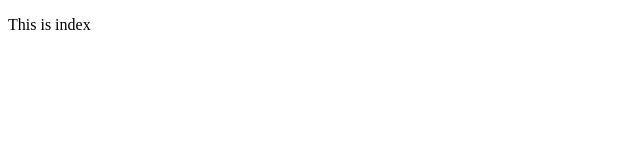
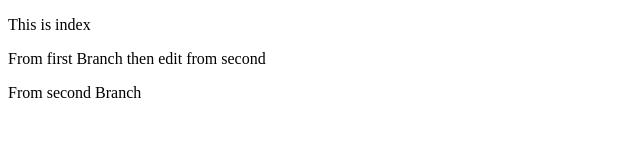
Before and after one commit to sudip0-0/SPMDemoRepo, a plain HTML site: page index.html in a window 1280 px wide. Shown: the whole page, without its empty margins (0-640 px from the left). Drawn offline with Linux system fonts and the light colour scheme.

Commit message:
second_brand_commit

```diff
--- a/index.html
+++ b/index.html
@@ -7,6 +7,7 @@
 </head>
 <body>
     <p> This is index</p>
-
+    <p> From first Branch then edit from second</p>
+    <p> From second Branch</p>
 </body>
 </html>
```
